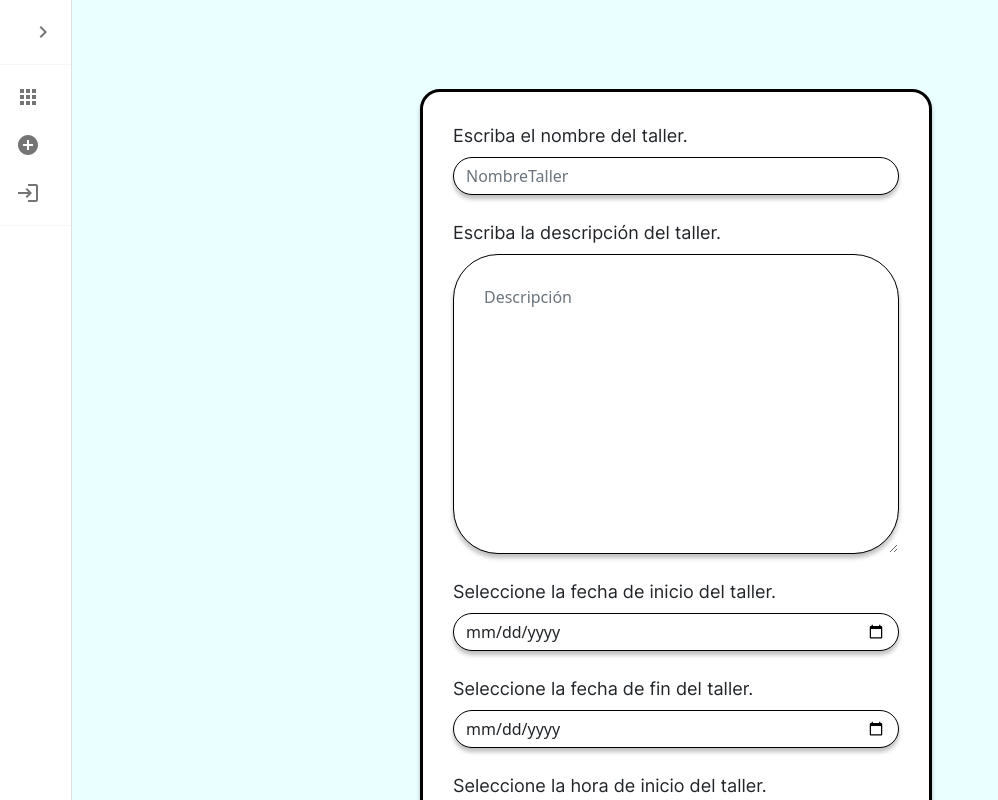
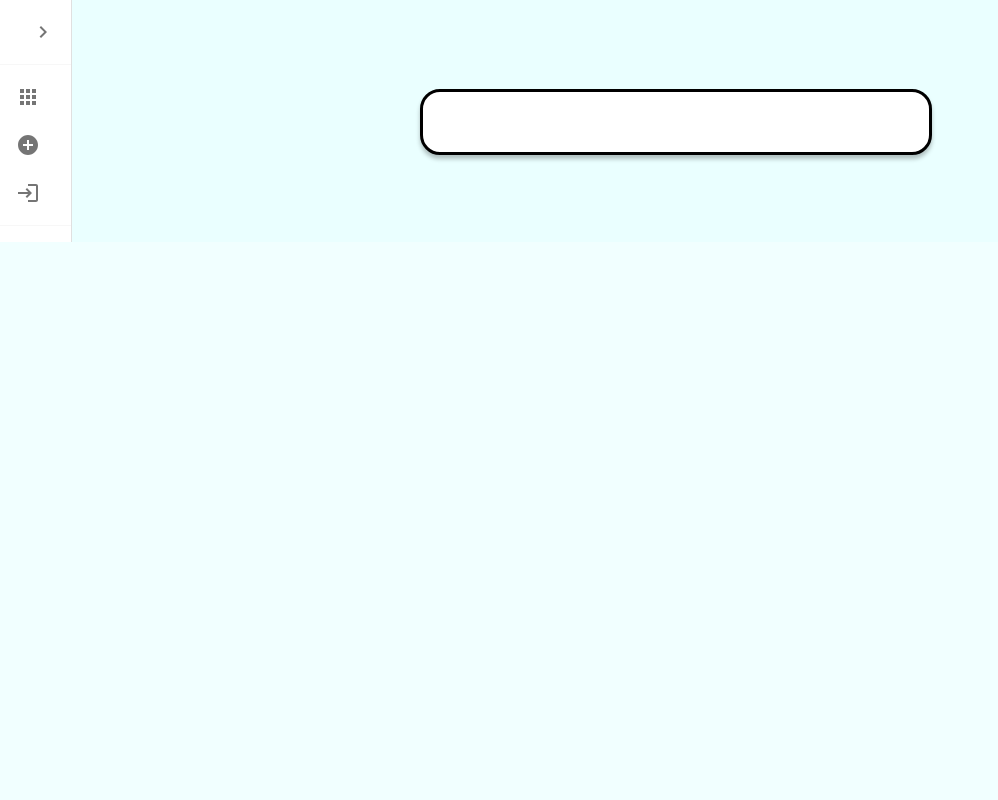
Before and after one commit to francogarza/proyecto-integrador, a React (Create React App) app: page /registro-taller-admin in a window 1280 px wide. Shown: the top 800 px of the page, without its empty margins (0-998 px from the left). Built offline with nearby package versions, Linux system fonts and the light colour scheme; no server answers.

Commit message:
se agrego seguridad para que no se pudiera acceder a la pagina de registro de taller sin ser un admin

```diff
--- a/src/RegistroTalleres.js
+++ b/src/RegistroTalleres.js
@@ -1,4 +1,4 @@
-import React from 'react';
+import React,{useContext} from 'react';
 import {db,storage} from './firebase';
 import {uid} from 'uid';
 import {set, ref as ref_db,onValue,update} from 'firebase/database';
@@ -9,6 +9,7 @@ import './basic.css'
 import {Button,Container,Form,Alert, FormLabel} from 'react-bootstrap'
 import { useLocation, useNavigate } from 'react-router-dom';
 import Multiselect from 'multiselect-react-dropdown';
+import { UserContext } from './UserContext';
 
 
 ///
@@ -17,6 +18,8 @@ import Multiselect from 'multiselect-react-dropdown';
 ///
 
 const RegistroTalleres = (props) => {
+
+    const {EsAdmin,setEsAdmin} = useContext(UserContext);
 
     const location = useLocation();
     const [Descripcion, setDescripcion] = useState("");
@@ -414,7 +417,8 @@ const RegistroTalleres = (props) => {
         <div id='mainContainer'>
         <Container>
         {alertActive && <Alert variant='warning'>Por favor verifique sus datos.</Alert>}
-        <Form className="registroTaller">
+        {EsAdmin &&
+            <Form className="registroTaller">
             <Form.Label>
                 Escriba el nombre del taller.
             </Form.Label>
@@ -510,8 +514,8 @@ const RegistroTalleres = (props) => {
                 {isUpdate ? 'Actualizar Taller' : 'Registrar taller'}
             </Button>
             }
-
         </Form>
+        }
         </Container>
         </div>
     )
```
